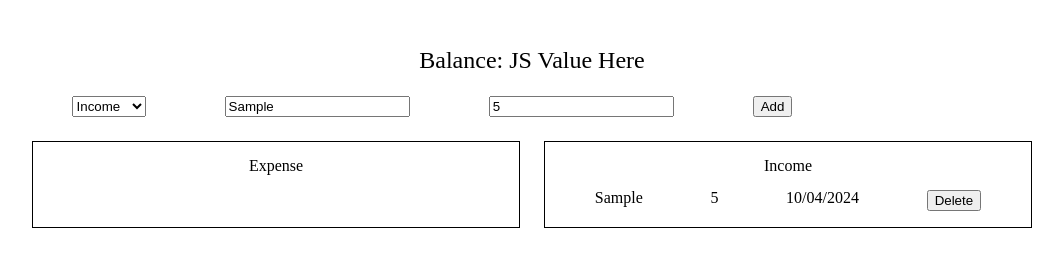
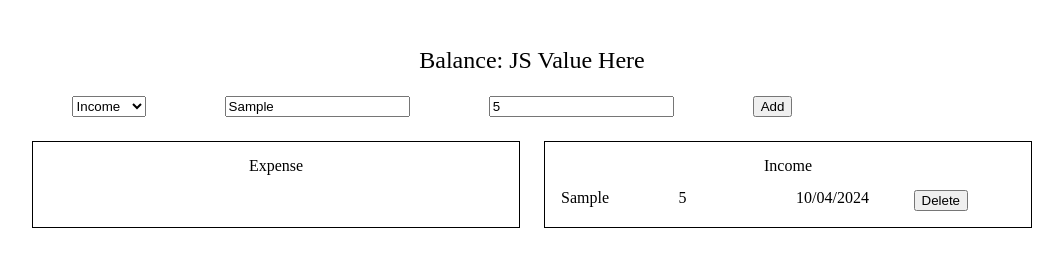
Before and after one commit to johnhoysa/expense-tracker, a plain HTML site: page index.html in a window 1280 px wide. Both pictures are taken after typing "Sample", "5" into the empty fields and a click on the button "Add". Shown: the whole page, without its empty margins (108-1171 px from the left). Drawn offline with Linux system fonts and the light colour scheme.

Commit message:
Styles WIP

```diff
--- a/styles.css
+++ b/styles.css
@@ -38,8 +38,13 @@ main {
 }
 
 .result-content {
-    display: flex;
-    flex-direction: row;
-    justify-content: space-around;
+    display: grid;
+    gap:16px;
+    grid-template-columns: repeat(4,1fr);
     margin-top: 16px;
 }
+.result-total {
+    font-weight: bold;
+    margin-top: 16px;
+    text-align: right;
+}
```
